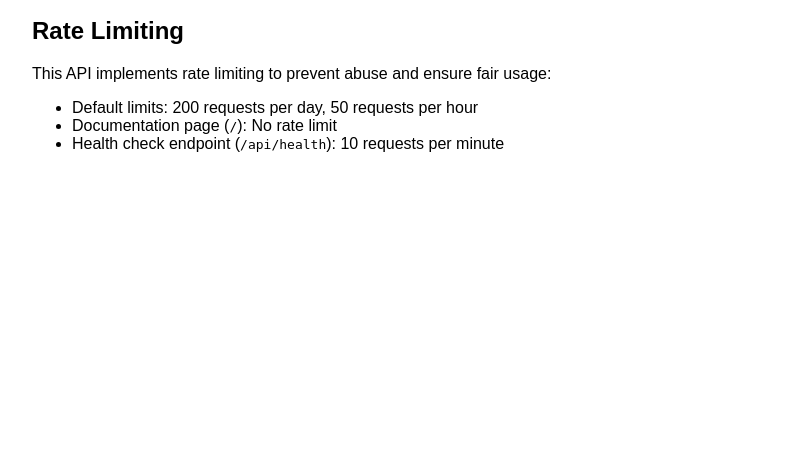
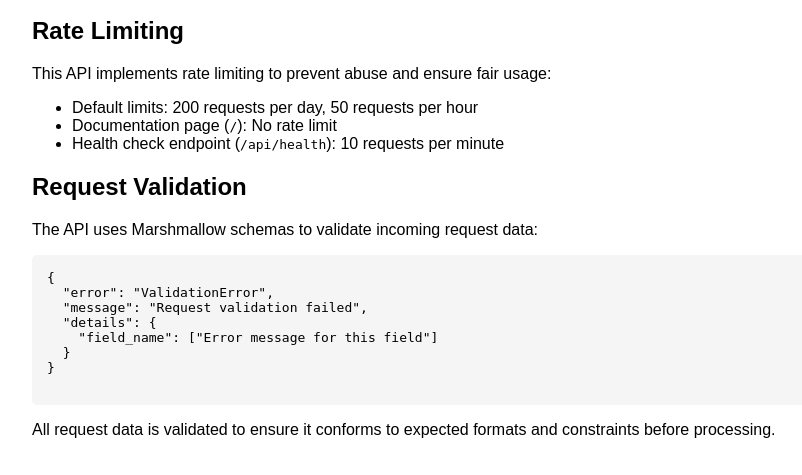
Before and after one commit to petrunov/gs-peachtree-bank, a Flask app: page / in a window 1280 px wide. Shown: the part 582-1057 px from the top of the page, without its empty margins (208-1010 px from the left). Before the commit the page ends 734 px from the top, so only its background shows below. Run offline with Flask 3, Linux system fonts and the light colour scheme.

Commit message:
Added request validation logic

```diff
--- a/app.py
+++ b/app.py
@@ -1,8 +1,10 @@
 import logging
 from flask import Flask, jsonify, render_template, request
-from errors import register_error_handlers
+from errors import register_error_handlers, ValidationError
 from flask_limiter import Limiter
 from flask_limiter.util import get_remote_address
+from marshmallow import Schema, fields, validate
+from schemas import validate_request
 
 # Configure logging
 logging.basicConfig(
@@ -48,5 +50,13 @@ def health_check():
     """Health check endpoint to verify the API is running."""
     return jsonify({"status": "healthy"})
 
+
+# Example schema for request validation
+class MessageSchema(Schema):
+    """Schema for validating message data."""
+    message = fields.String(required=True, validate=validate.Length(min=1, max=100))
+    priority = fields.Integer(validate=validate.Range(min=1, max=5))
+    tags = fields.List(fields.String(), validate=validate.Length(max=5))
+
 if __name__ == '__main__':
     app.run(debug=True)
--- a/requirements.txt
+++ b/requirements.txt
@@ -1,2 +1,3 @@
 flask==3.0.0
 Flask-Limiter==3.5.0
+marshmallow==3.20.1
--- a/templates/index.html
+++ b/templates/index.html
@@ -98,5 +98,23 @@
         Health check endpoint (<code>/api/health</code>): 10 requests per minute
       </li>
     </ul>
+
+    <h2>Request Validation</h2>
+    <p>The API uses Marshmallow schemas to validate incoming request data:</p>
+    <div class="code-block">
+      <pre>
+{
+  "error": "ValidationError",
+  "message": "Request validation failed",
+  "details": {
+    "field_name": ["Error message for this field"]
+  }
+}
+      </pre>
+    </div>
+    <p>
+      All request data is validated to ensure it conforms to expected formats
+      and constraints before processing.
+    </p>
   </body>
 </html>
```
Also changed, not shown: schemas.py (added, +31 -0 lines), README.md.
